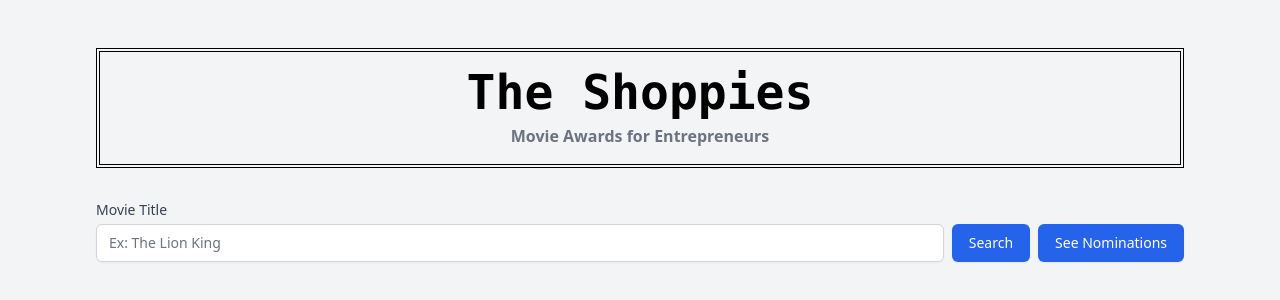
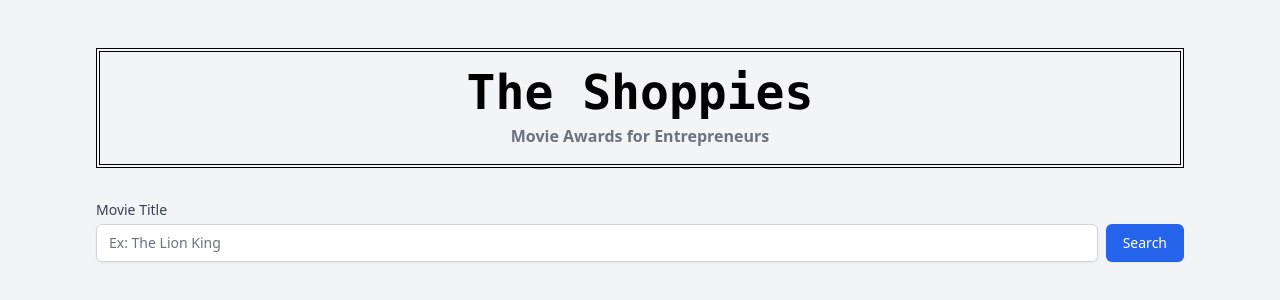
Before and after one commit to AlexJoeb/TheShoppies, a React (Create React App) app: page / in a window 1280 px wide. Shown: the top 300 px of the page. Built offline with nearby package versions, Linux system fonts and the light colour scheme.

Commit message:
Hide see nominations until list populated.

```diff
--- a/src/Components/Form.tsx
+++ b/src/Components/Form.tsx
@@ -1,5 +1,5 @@
 import { useState } from "react";
-import { useAppDispatch } from "../Redux/hooks";
+import { useAppDispatch, useAppSelector } from "../Redux/hooks";
 import { fetchMovies } from "../Redux/reducers/movieReducer";
 interface FormProps {
   setNominationModalOpen: React.Dispatch<React.SetStateAction<boolean>>;
@@ -7,6 +7,7 @@ interface FormProps {
 export default function Form({ setNominationModalOpen }: FormProps) {
   const [title, setTitle] = useState<string>("");
   const dispatch = useAppDispatch();
+  const nominations = useAppSelector((state) => state.nominations);
   const onSearch = (e: React.FormEvent<HTMLFormElement>) => {
     e.preventDefault();
     if (!title.trim()) return;
@@ -47,7 +48,9 @@ export default function Form({ setNominationModalOpen }: FormProps) {
       </form>
       <button
         type="button"
-        className="w-full flex-none xs:w-auto mt-4 xs:mt-0 inline-flex items-center ml-2 px-4 py-2 border border-transparent text-sm font-medium rounded-md shadow-sm text-white bg-blue-600 hover:bg-blue-700 focus:outline-none focus:ring-2 focus:ring-offset-2 focus:ring-blue-500"
+        className={`w-full flex-none xs:w-auto mt-4 xs:mt-0 inline-flex items-center ml-2 px-4 py-2 border border-transparent text-sm font-medium rounded-md shadow-sm text-white bg-blue-600 hover:bg-blue-700 focus:outline-none focus:ring-2 focus:ring-offset-2 focus:ring-blue-500 ${
+          !!nominations.length ? "block" : "hidden"
+        }`}
         onClick={() => setNominationModalOpen(true)}
       >
         See Nominations
```
